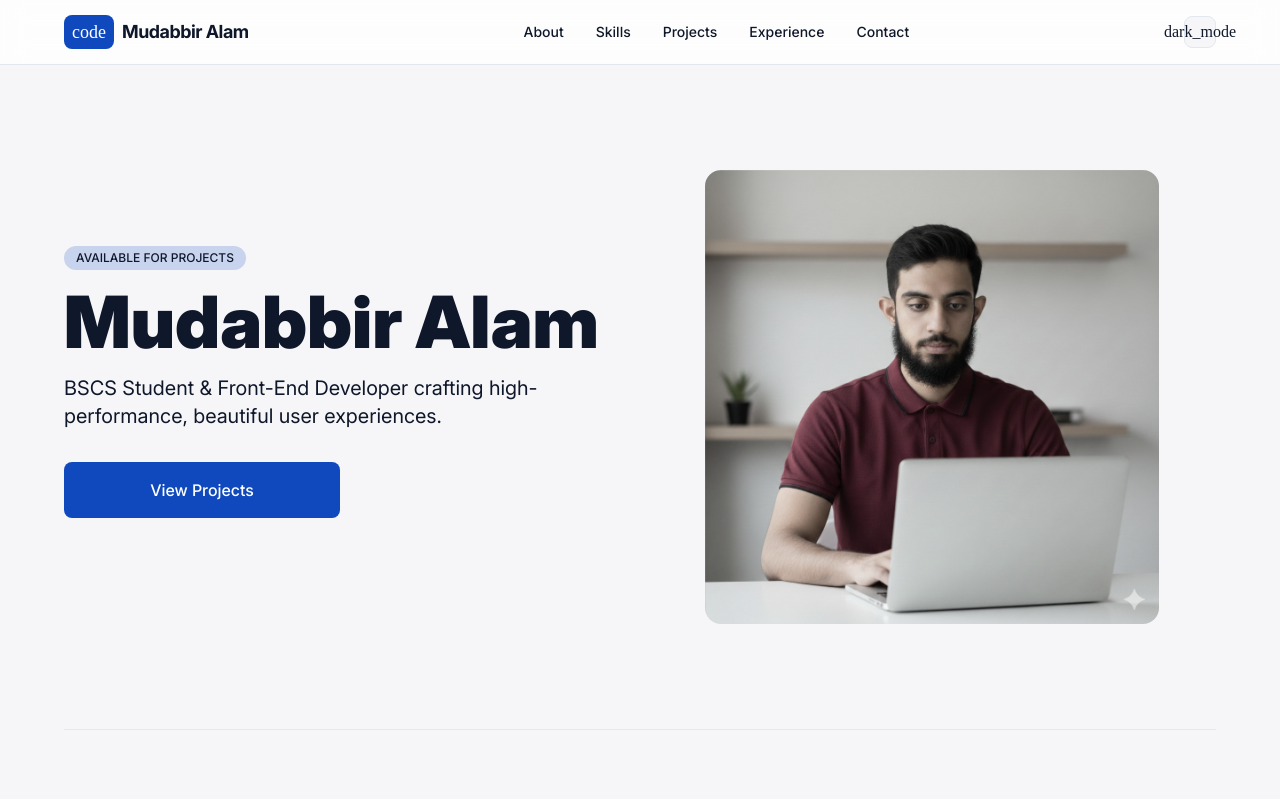
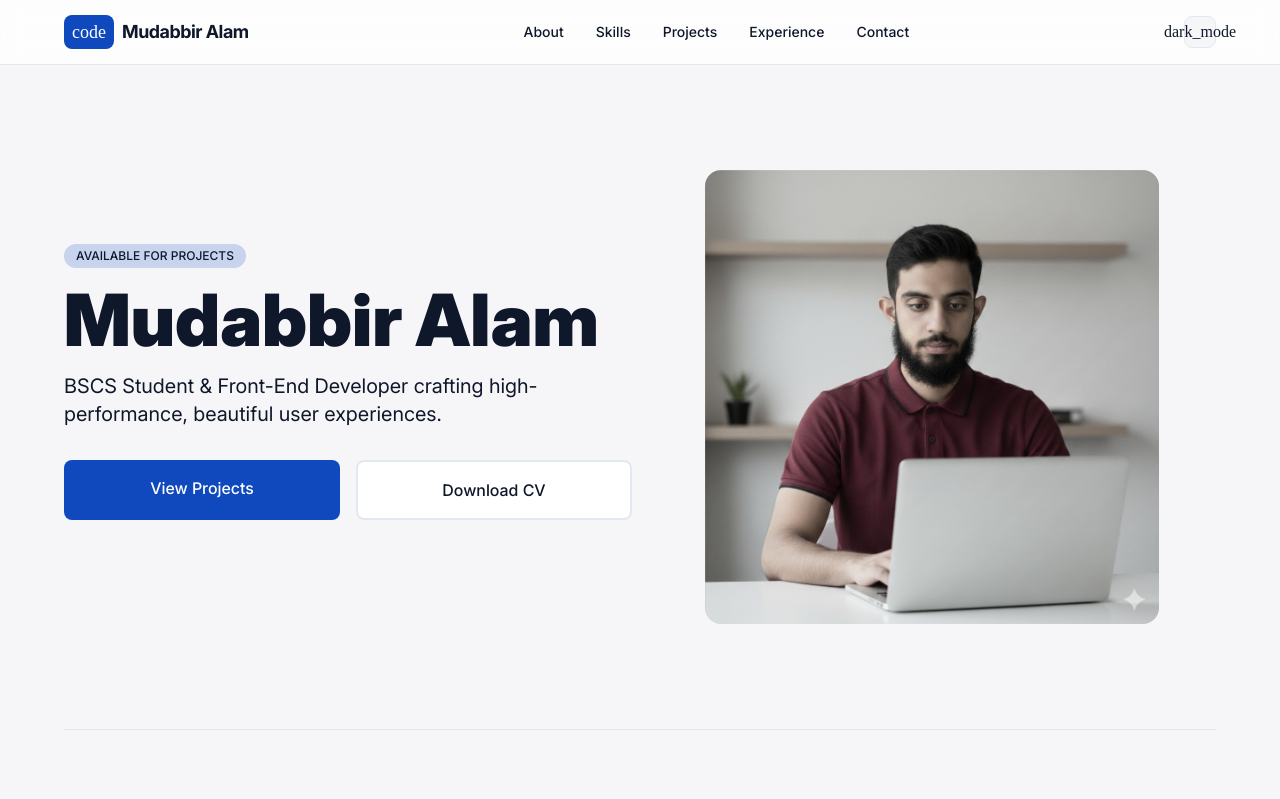
Before and after one commit to mudabbir-alam/portfolio, a React (Vite) app: page / in a window 1280 px wide. Shown: the top 799 px of the page. Built offline with nearby package versions, Linux system fonts and the light colour scheme; a web font is replaced by a local one.

Commit message:
Button Component bug resolved

```diff
--- a/src/components/Main/Hero.jsx
+++ b/src/components/Main/Hero.jsx
@@ -15,7 +15,7 @@ function Hero() {
                 </p>
                 <div id="hero-buttons-container" className="grid grid-cols-1 sm:grid-cols-2 gap-4 w-full my-8">
                     <Button href="#selected-projects" label="View Projects" className="bg-primary text-white hover:bg-primary/90"/>
-                    <Button label="Download CV" className="bg-white dark:bg-background hover:bg-slate-50 dark:hover:bg-slate-600 transition-colors border-border border-2"/>
+                    <Button href="#" label="Download CV" className="bg-white dark:bg-background hover:bg-slate-50 dark:hover:bg-slate-600 transition-colors border-border border-2"/>
                 </div>
             </div>
             <div id="hero-right" className="w-full aspect-square flex items-center justify-center">
```
